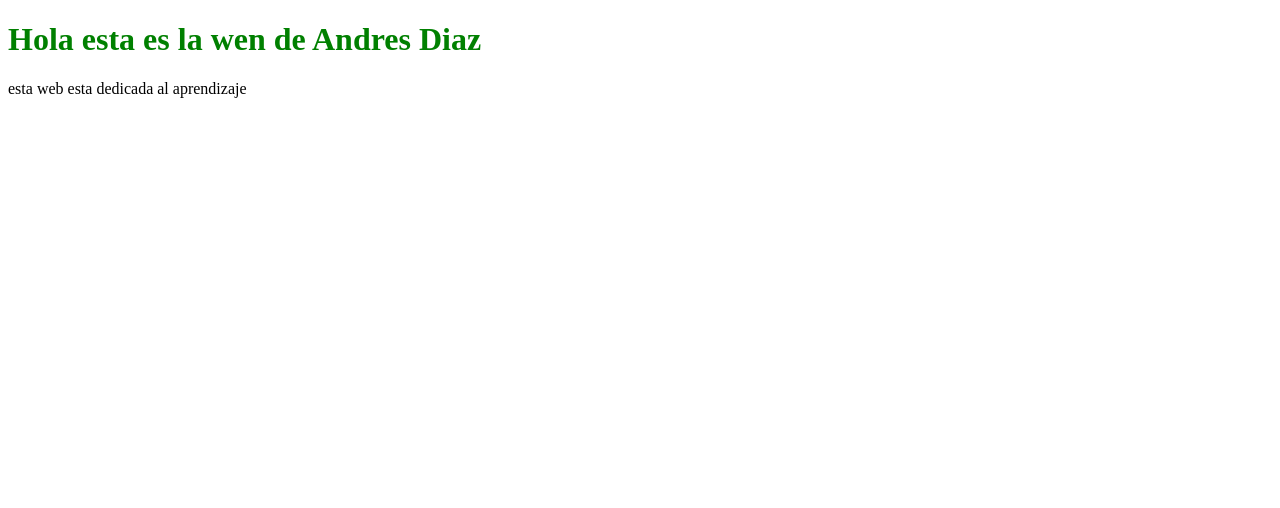
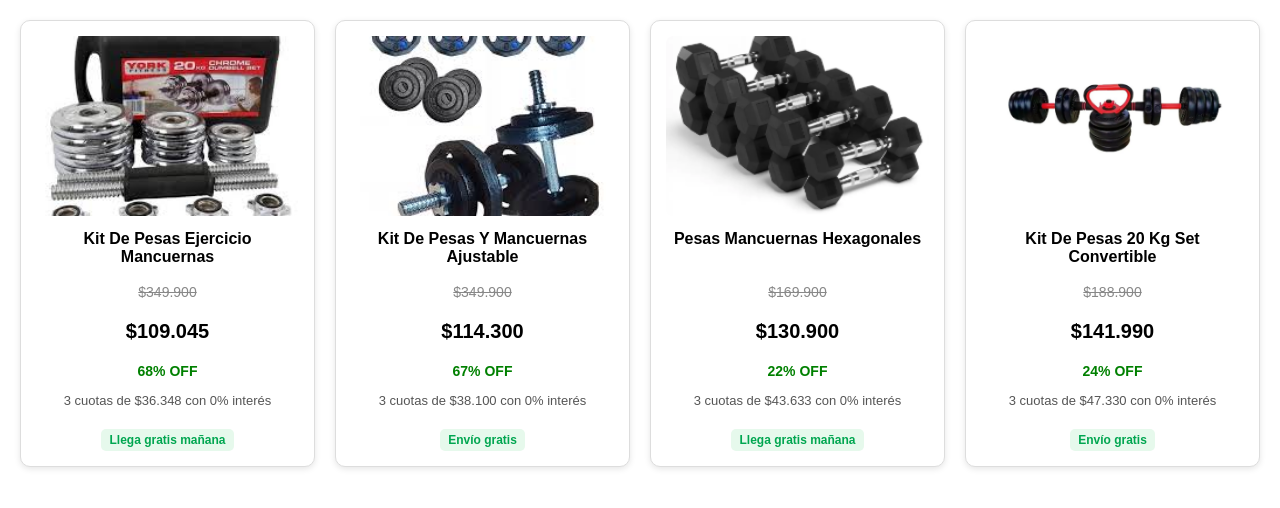
Before and after one commit to oadiazc/siteweb-pruebas-bit, a plain HTML site: page index.html in a window 1280 px wide. Drawn offline with Linux system fonts and the light colour scheme.

Commit message:
prueba de una tienda de gimnasio agrego img para guardas imagenes locales

```diff
--- a/css/main.css
+++ b/css/main.css
@@ -1,3 +1,75 @@
-h1{
-    color: green;
+body {
+  font-family: Arial, sans-serif;
+  margin: 20px;
+  background: #fff;
 }
+
+/* 🔹 Grid: 4 productos por fila */
+.productos {
+  display: grid;
+  grid-template-columns: repeat(4, 1fr); /* 4 columnas iguales */
+  gap: 20px;
+}
+
+.card {
+  border: 1px solid #ddd;
+  border-radius: 10px;
+  padding: 15px;
+  text-align: center;
+  background: #fff;
+  box-shadow: 0 2px 6px rgba(0,0,0,0.1);
+  transition: transform 0.2s ease;
+}
+
+.card:hover {
+  transform: scale(1.05);
+}
+
+/* 🔹 Imágenes todas iguales */
+.card img {
+  width: 100%;          /* ocupa todo el ancho */
+  height: 180px;        /* fija la altura */
+  object-fit: cover;    /* recorta sin deformar */
+  border-radius: 8px;
+}
+
+h3 {
+  font-size: 16px;
+  margin: 10px 0;
+  height: 40px;
+  overflow: hidden;
+}
+
+.precio-original {
+  text-decoration: line-through;
+  color: #888;
+  font-size: 14px;
+}
+
+.precio-descuento {
+  color: #000;
+  font-size: 20px;
+  font-weight: bold;
+}
+
+.descuento {
+  color: green;
+  font-size: 14px;
+  font-weight: bold;
+}
+
+.cuotas {
+  color: #555;
+  font-size: 13px;
+}
+
+.envio {
+  display: inline-block;
+  margin-top: 8px;
+  padding: 4px 8px;
+  background: #e6f9ec;
+  color: #00a650;
+  font-size: 12px;
+  border-radius: 5px;
+  font-weight: bold;
+}
--- a/index.html
+++ b/index.html
@@ -1,14 +1,51 @@
 <!DOCTYPE html>
-<html lang="en">
+<html lang="es">
 <head>
-    <meta charset="UTF-8">
-    <meta name="viewport" content="width=device-width, initial-scale=1.0">
-    <link rel="stylesheet" href="/css/main.css">
-    <title>Document</title>
+  <meta charset="UTF-8">
+  <title>Productos en columnas</title>
+  <link rel="stylesheet" href="css/main.css">
 </head>
 <body>
-    <h1>Hola esta es la wen de Andres Diaz </h1>
-    <p>esta web esta dedicada al aprendizaje</p>
-    <script src="/js/main.js"></script>
+  <section class="productos">
+    <div class="card">
+      <img src="img/Kit de pesas.jpg" alt="Kit de pesas">
+      <h3>Kit De Pesas Ejercicio Mancuernas</h3>
+      <p class="precio-original">$349.900</p>
+      <p class="precio-descuento">$109.045</p>
+      <p class="descuento">68% OFF</p>
+      <p class="cuotas">3 cuotas de $36.348 con 0% interés</p>
+      <span class="envio">Llega gratis mañana</span>
+    </div>
+
+    <div class="card">
+      <img src="img/kit pesas 2.jpg" alt="Kit de pesas ajustable">
+      <h3>Kit De Pesas Y Mancuernas Ajustable</h3>
+      <p class="precio-original">$349.900</p>
+      <p class="precio-descuento">$114.300</p>
+      <p class="descuento">67% OFF</p>
+      <p class="cuotas">3 cuotas de $38.100 con 0% interés</p>
+      <span class="envio">Envío gratis</span>
+    </div>
+
+    <div class="card">
+      <img src="img/hexagonales.png" alt="Pesas hexagonales">
+      <h3>Pesas Mancuernas Hexagonales</h3>
+      <p class="precio-original">$169.900</p>
+      <p class="precio-descuento">$130.900</p>
+      <p class="descuento">22% OFF</p>
+      <p class="cuotas">3 cuotas de $43.633 con 0% interés</p>
+      <span class="envio">Llega gratis mañana</span>
+    </div>
+
+    <div class="card">
+      <img src="img/convertibles.png" alt="Kit convertible">
+      <h3>Kit De Pesas 20 Kg Set Convertible</h3>
+      <p class="precio-original">$188.900</p>
+      <p class="precio-descuento">$141.990</p>
+      <p class="descuento">24% OFF</p>
+      <p class="cuotas">3 cuotas de $47.330 con 0% interés</p>
+      <span class="envio">Envío gratis</span>
+    </div>
+  </section>
 </body>
 </html>
--- a/js/main.js
+++ b/js/main.js
@@ -1 +1 @@
-alert("Hola Bienvendio a mi sitio web");
+alert("Hola Bienvendio a la tienda Sport Andres");
```
Also changed, not shown: img/Kit de pesas.jpg (added), img/convertibles.png (added), img/hexagonales.png (added), img/kit pesas 2.jpg (added).
